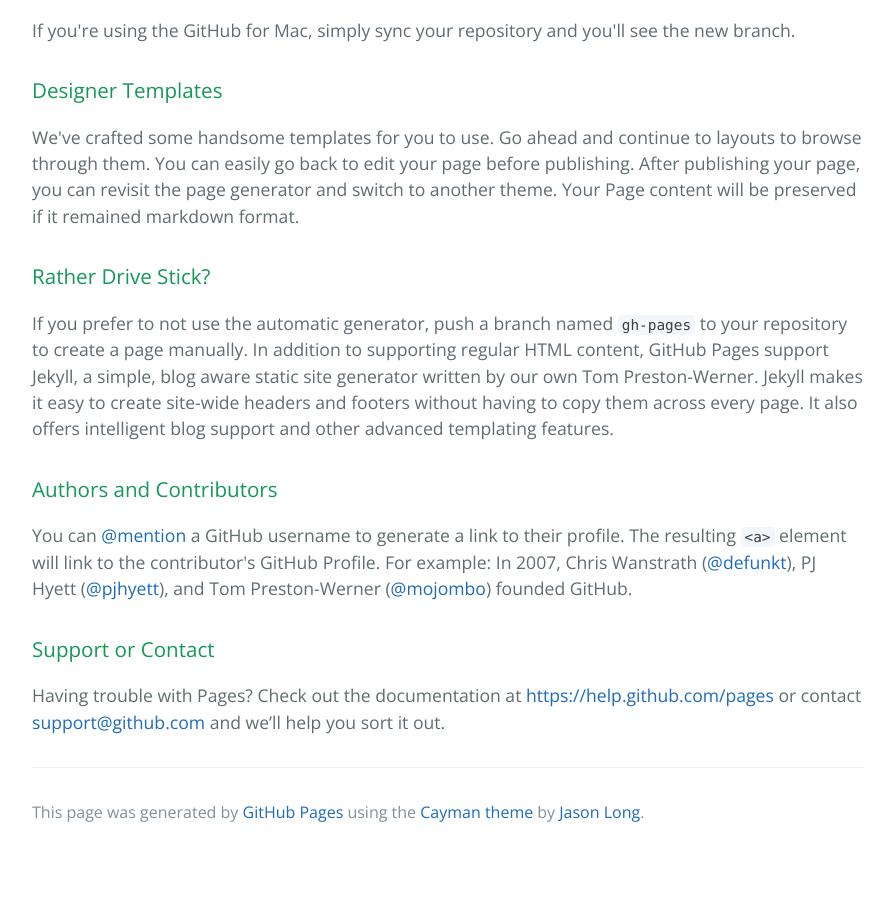
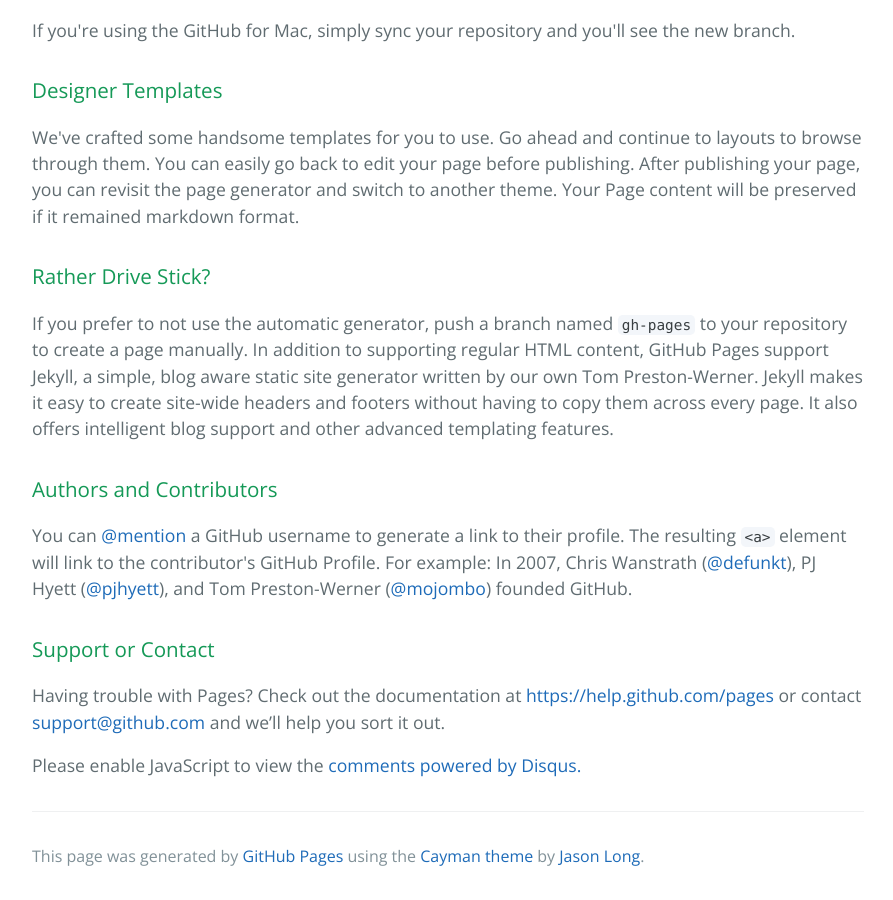
Before and after one commit to junyoung0225/junyoung0225.github.com, a Jekyll site: the page index.html, which Jekyll copies as it is, in a window 1280 px wide and 900 px high, scrolled down 585 px. Shown: the whole window, without its empty margins (192-1085 px from the left). Built offline with Jekyll 4.4.1, drawn with Linux system fonts in a browser that asks for light colours; before the commit the page ends 1441 px from its top, so only the background shows below that.

```diff
--- a/index.html
+++ b/index.html
@@ -48,6 +48,12 @@
 
 <p>Having trouble with Pages? Check out the documentation at <a href="https://help.github.com/pages">https://help.github.com/pages</a> or contact <a href="mailto:support@github.com">support@github.com</a> and we’ll help you sort it out.</p>
 
+<div id="disqus_thread"></div>
+
+
+
+Please enable JavaScript to view the <a href="https://disqus.com/?ref_noscript">comments powered by Disqus.</a>
+
       <footer class="site-footer">
 
         <span class="site-footer-credits">This page was generated by <a href="https://pages.github.com">GitHub Pages</a> using the <a href="https://github.com/jasonlong/cayman-theme">Cayman theme</a> by <a href="https://twitter.com/jasonlong">Jason Long</a>.</span>
```
Also changed, not shown: params.json (+1 -1 lines).
